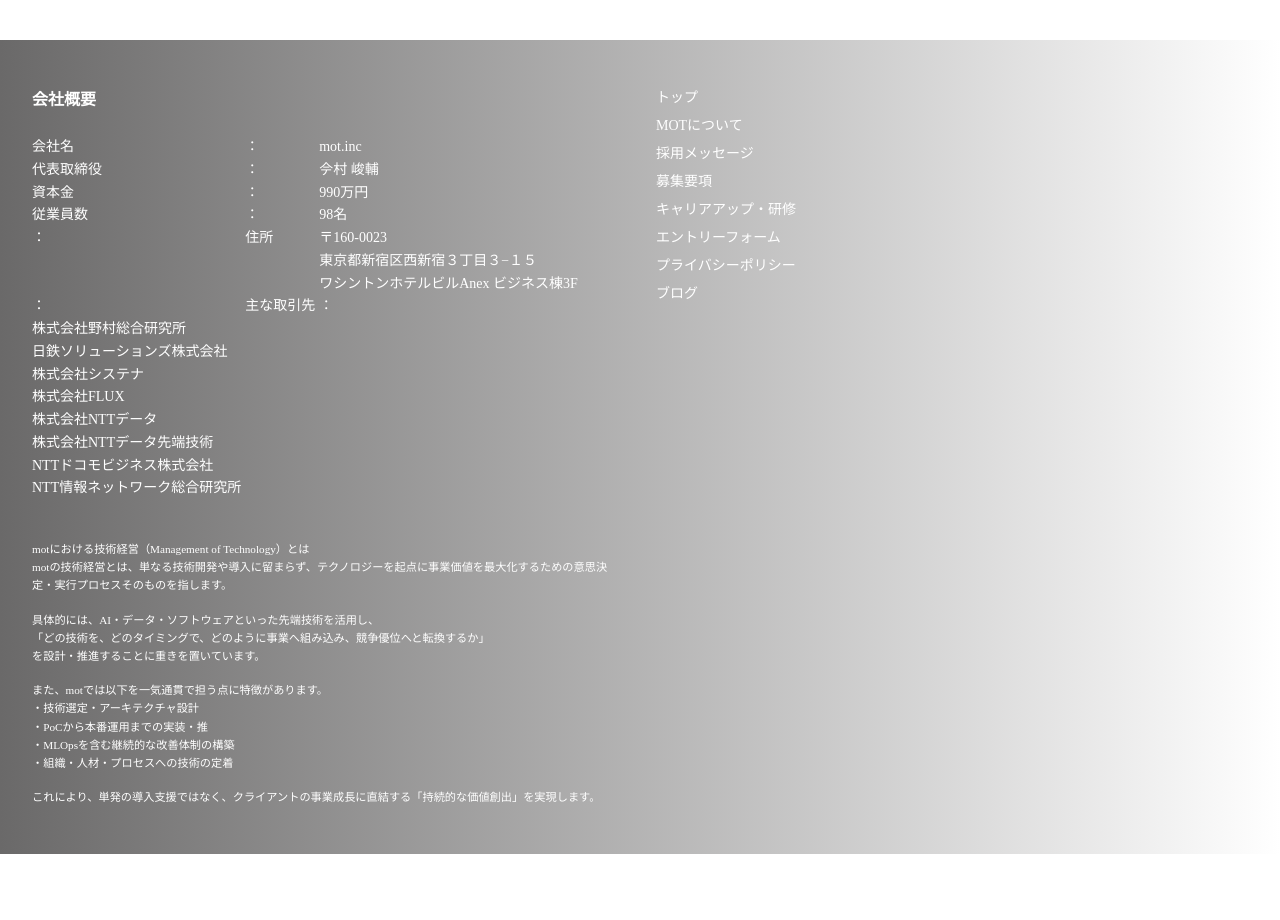
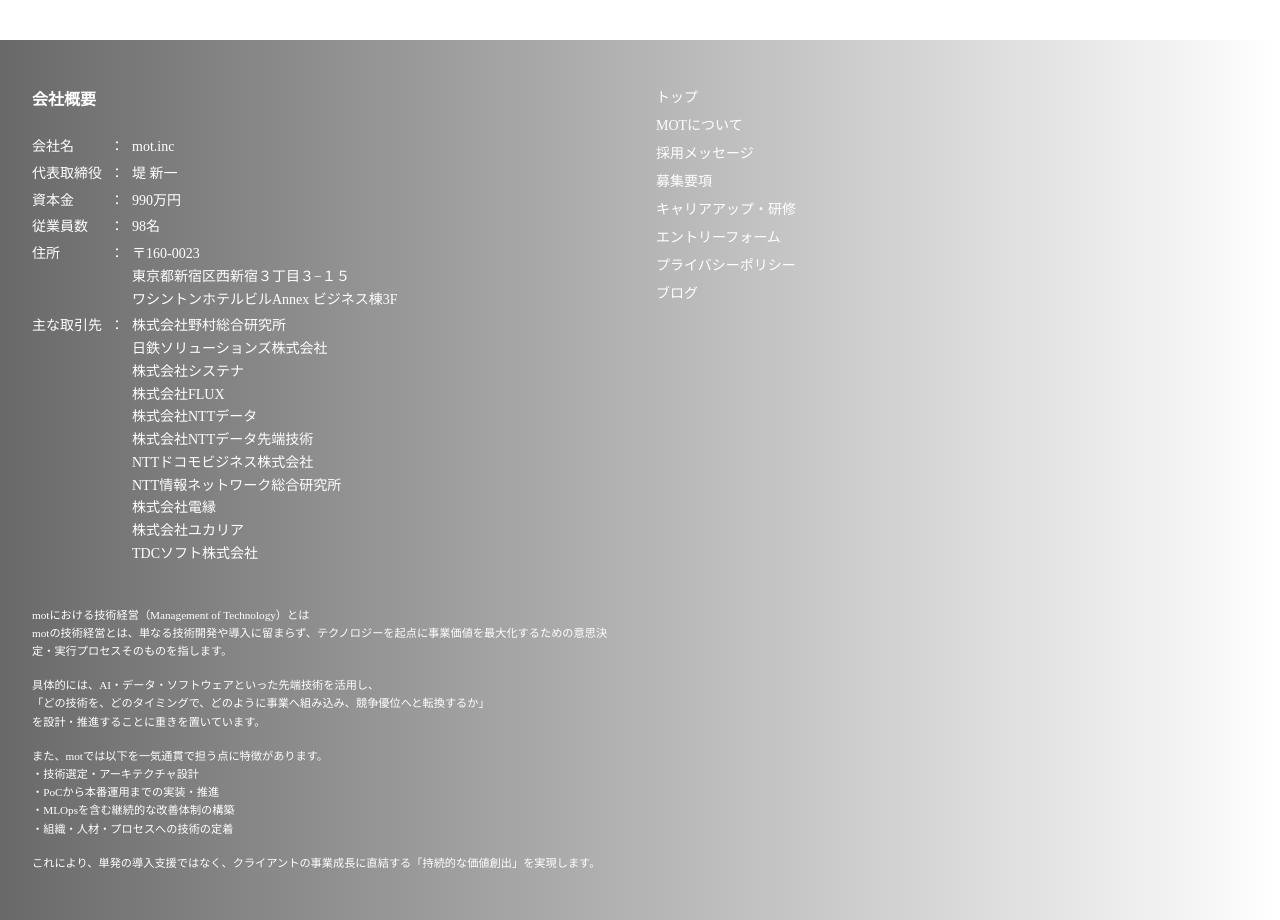
Before and after one commit to srmugi/mot-landing-page, a Next.js app: page /blog in a window 1280 px wide. Shown: the part 1260-2180 px from the top of the page. Before the commit the page ends 2114 px from the top, so only its background shows below. Built offline with nearby package versions, Linux system fonts and the light colour scheme.

Commit message:
Enhance Footer with company details and layout
Refactored Footer component to include company information and updated layout.

```diff
--- a/components/footer/Footer.js
+++ b/components/footer/Footer.js
@@ -1,19 +1,58 @@
 import Link from "next/link";
-import {
-  amplifyDisabledMessage,
-  emptyContent,
-} from "../../src/amplifyDisabled";
-
 import navs from "../../utils/_navs";
-
 import styles from "../../styles/modules/NavHover.module.css";
 
+const companyInfo = [
+  { label: "会社名", value: "mot.inc" },
+  { label: "代表取締役", value: "堤 新一" },
+  { label: "資本金", value: "990万円" },
+  { label: "従業員数", value: "98名" },
+  {
+    label: "住所",
+    value: (
+      <>
+        〒160-0023
+        <br />
+        東京都新宿区西新宿３丁目３−１５
+        <br />
+        ワシントンホテルビルAnnex ビジネス棟3F
+      </>
+    ),
+  },
+  {
+    label: "主な取引先",
+    value: (
+      <ul>
+        {[
+          "株式会社野村総合研究所",
+          "日鉄ソリューションズ株式会社",
+          "株式会社システナ",
+          "株式会社FLUX",
+          "株式会社NTTデータ",
+          "株式会社NTTデータ先端技術",
+          "NTTドコモビジネス株式会社",
+          "NTT情報ネットワーク総合研究所",
+          "株式会社電縁",
+          "株式会社ユカリア",
+          "TDCソフト株式会社",
+        ].map((name) => (
+          <li key={name}>{name}</li>
+        ))}
+      </ul>
+    ),
+  },
+];
+
+const motPoints = [
+  "技術選定・アーキテクチャ設計",
+  "PoCから本番運用までの実装・推進",
+  "MLOpsを含む継続的な改善体制の構築",
+  "組織・人材・プロセスへの技術の定着",
+];
+
 export default function Footer() {
-  const content = emptyContent;
-
-  const navItems = navs.map((item, idx) => (
-    // eslint-disable-next-line react/jsx-key
-    <div key={idx} className="mb-2">
+  const navItems = navs.map((item) => (
+    <div key={item.path} className="mb-2">
       <span className={styles["link-underline"]}>
         <Link href={item.path}>{item.title}</Link>
       </span>
@@ -25,71 +64,47 @@
       <div className="bg-gradient-to-r from-secondary to-white py-8 text-white">
         <div className="container mx-auto grid grid-cols-2 px-4">
           <div className="col-span-2 md:col-span-1 m-4">
-            <div className="grid grid-cols-[max-content_auto_1fr] gap-x-1 text-sm leading-relaxed">
-              <div className="col-span-3 mb-4 text-base font-bold pb-2">
-                会社概要
-              </div>
-              <div>会社名</div>
-              <div>：</div>
-              <div>mot.inc</div>
-              <div>代表取締役</div>
-              <div>：</div>
-              <div>𫝆村 峻輔</div>
-              <div>資本金</div>
-              <div>：</div>
-              <div>990万円</div>
-              <div>従業員数</div>
-              <div>：</div>
-    　　　　　　<div>98名</div>
-              <div>：</div>
-              <div>住所</div>
-              <div>
-                〒160-0023
+            <h2 className="mb-4 pb-2 text-base font-bold">会社概要</h2>
+
+            {/* 会社概要：ラベル / ： / 値 の3列 */}
+            <dl className="grid grid-cols-[max-content_auto_1fr] gap-x-2 gap-y-1 text-sm leading-relaxed">
+              {companyInfo.map(({ label, value }) => (
+                <div key={label} className="contents">
+                  <dt>{label}</dt>
+                  <dd>：</dd>
+                  <dd>{value}</dd>
+                </div>
+              ))}
+            </dl>
+
+            {/* MOTの説明 */}
+            <div className="mt-10 space-y-4 text-[0.7rem] leading-relaxed">
+              <p>
+                motにおける技術経営（Management of Technology）とは
                 <br />
-                東京都新宿区西新宿３丁目３−１５
-                <br />
-                ワシントンホテルビルAnex ビジネス棟3F
-              </div>
-              <div>：</div>
-              <div>主な取引先</div>
-              <div>：</div>
-              <div>
-                <ul>
-                  <li>株式会社野村総合研究所</li>
-                  <li>日鉄ソリューションズ株式会社</li>
-                  <li>株式会社システナ</li>
-                  <li>株式会社FLUX</li>
-                  <li>株式会社NTTデータ</li>
-                  <li>株式会社NTTデータ先端技術</li>
-                  <li>NTTドコモビジネス株式会社</li>
-                  <li>NTT情報ネットワーク総合研究所</li>
-                </ul>
-              </div>
-              <div className="col-span-3 mt-10 text-[0.7rem]">
-                motにおける技術経営（Management of Technology）とは <br />
                 motの技術経営とは、単なる技術開発や導入に留まらず、テクノロジーを起点に事業価値を最大化するための意思決定・実行プロセスそのものを指します。
-              </div>
-              <div className="col-span-3 mt-4 text-[0.7rem]">
+              </p>
+              <p>
                 具体的には、AI・データ・ソフトウェアといった先端技術を活用し、
                 <br />
                 「どの技術を、どのタイミングで、どのように事業へ組み込み、競争優位へと転換するか」
                 <br />
                 を設計・推進することに重きを置いています。
-              </div>
-              <div className="col-span-3 mt-4 text-[0.7rem]">
-                また、motでは以下を一気通貫で担う点に特徴があります。
+              </p>
+              <div>
+                <p>また、motでは以下を一気通貫で担う点に特徴があります。</p>
                 <ul>
-                  <li>・技術選定・アーキテクチャ設計</li>
-                  <li>・PoCから本番運用までの実装・推</li>
-                  <li>・MLOpsを含む継続的な改善体制の構築</li>
-                  <li>・組織・人材・プロセスへの技術の定着</li>
+                  {motPoints.map((p) => (
+                    <li key={p}>・{p}</li>
+                  ))}
                 </ul>
               </div>
-              <div className="col-span-3 mt-4 text-[0.7rem]">
+              <p>
                 これにより、単発の導入支援ではなく、クライアントの事業成長に直結する「持続的な価値創出」を実現します。
-              </div>
+              </p>
             </div>
           </div>
+
           <div className="col-span-2 md:col-span-1 m-4 text-sm">{navItems}</div>
         </div>
       </div>
```
